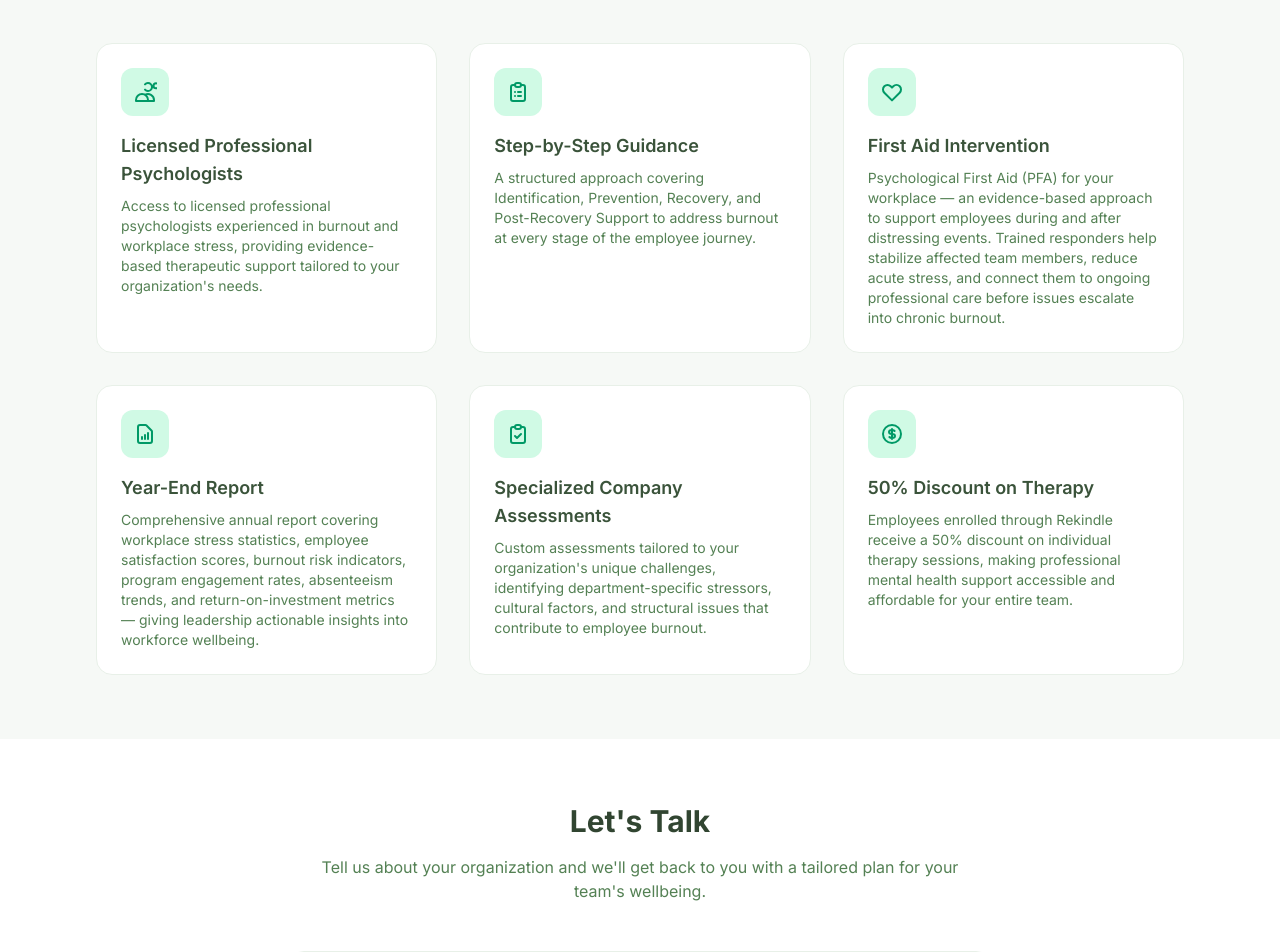
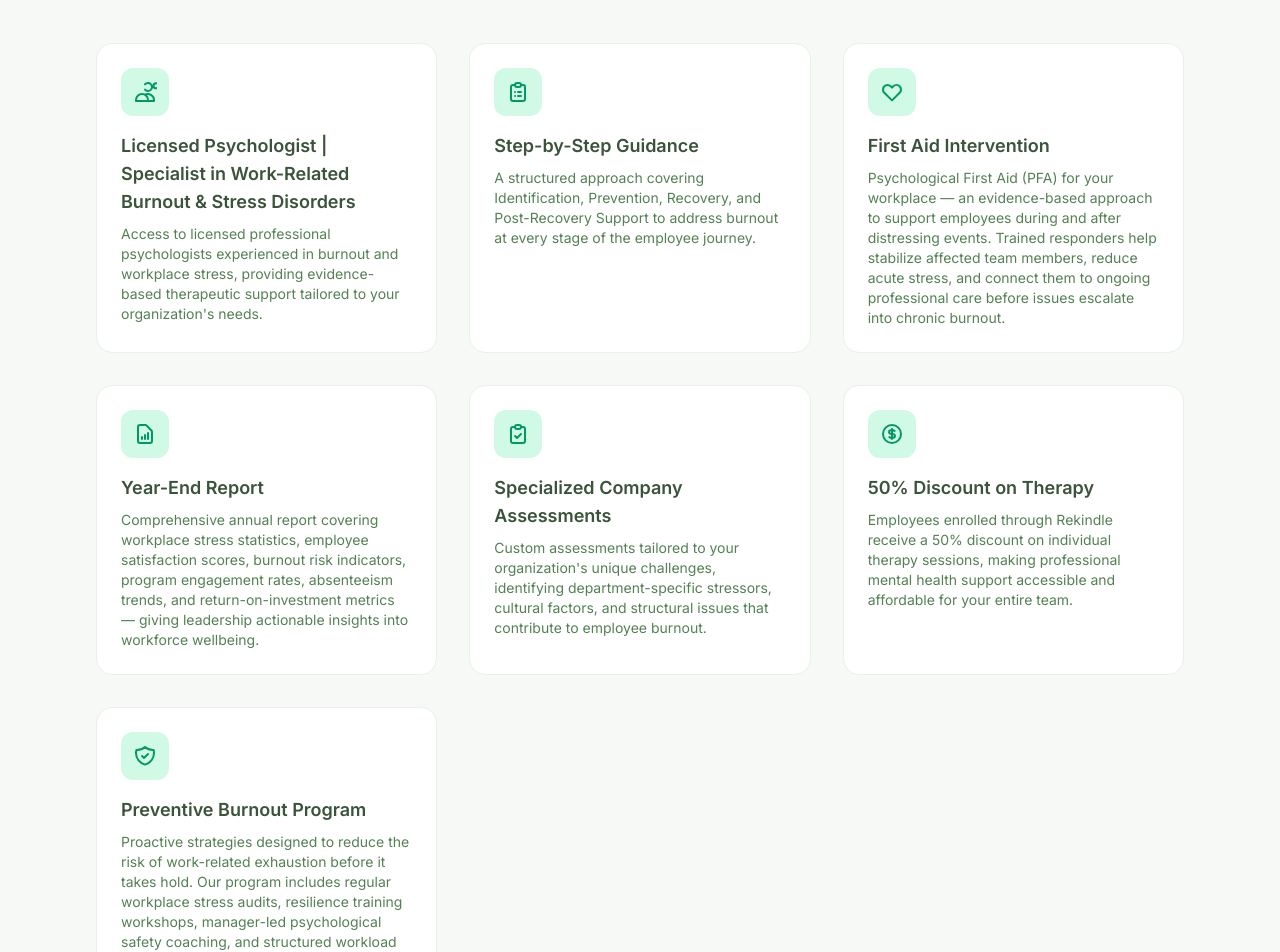
Before and after one commit to chitranshi21/workplace-burnout, a Next.js app: page /business in a window 1280 px wide. Shown: the part 1040-1992 px from the top of the page. Built offline with nearby package versions, Linux system fonts and the light colour scheme.

Commit message:
Added the section for preventive burnout

```diff
--- a/src/app/business/page.tsx
+++ b/src/app/business/page.tsx
@@ -107,7 +107,7 @@ export default function BusinessPage() {
                 </svg>
               </div>
               <h3 className="text-lg font-semibold text-sage-800 mb-2">
-                Licensed Professional Psychologists
+                Licensed Psychologist | Specialist in Work-Related Burnout & Stress Disorders
               </h3>
               <p className="text-sage-600 text-sm">
                 Access to licensed professional psychologists experienced in burnout and workplace stress, providing evidence-based therapeutic support tailored to your organization&apos;s needs.
@@ -183,6 +183,20 @@ export default function BusinessPage() {
                 Employees enrolled through Rekindle receive a 50% discount on individual therapy sessions, making professional mental health support accessible and affordable for your entire team.
               </p>
             </div>
+
+            <div className="bg-white rounded-2xl p-6 border border-sage-100">
+              <div className="w-12 h-12 rounded-xl bg-emerald-100 flex items-center justify-center mb-4">
+                <svg className="w-6 h-6 text-emerald-600" fill="none" stroke="currentColor" viewBox="0 0 24 24">
+                  <path strokeLinecap="round" strokeLinejoin="round" strokeWidth={2} d="M9 12l2 2 4-4m5.618-4.016A11.955 11.955 0 0112 2.944a11.955 11.955 0 01-8.618 3.04A12.02 12.02 0 003 9c0 5.591 3.824 10.29 9 11.622 5.176-1.332 9-6.03 9-11.622 0-1.042-.133-2.052-.382-3.016z" />
+                </svg>
+              </div>
+              <h3 className="text-lg font-semibold text-sage-800 mb-2">
+                Preventive Burnout Program
+              </h3>
+              <p className="text-sage-600 text-sm">
+                Proactive strategies designed to reduce the risk of work-related exhaustion before it takes hold. Our program includes regular workplace stress audits, resilience training workshops, manager-led psychological safety coaching, and structured workload reviews &mdash; shifting your organisation from reactive crisis support to a sustained culture of prevention and early intervention.
+              </p>
+            </div>
           </div>
         </div>
       </section>
```
